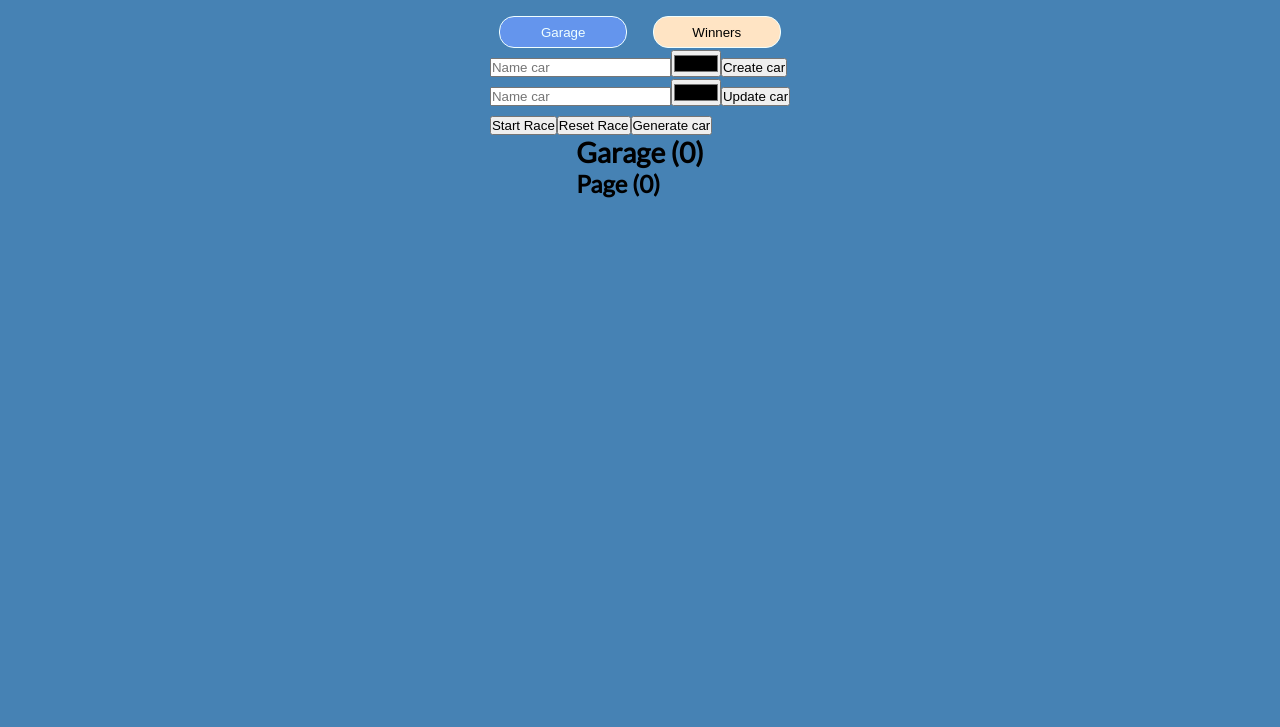
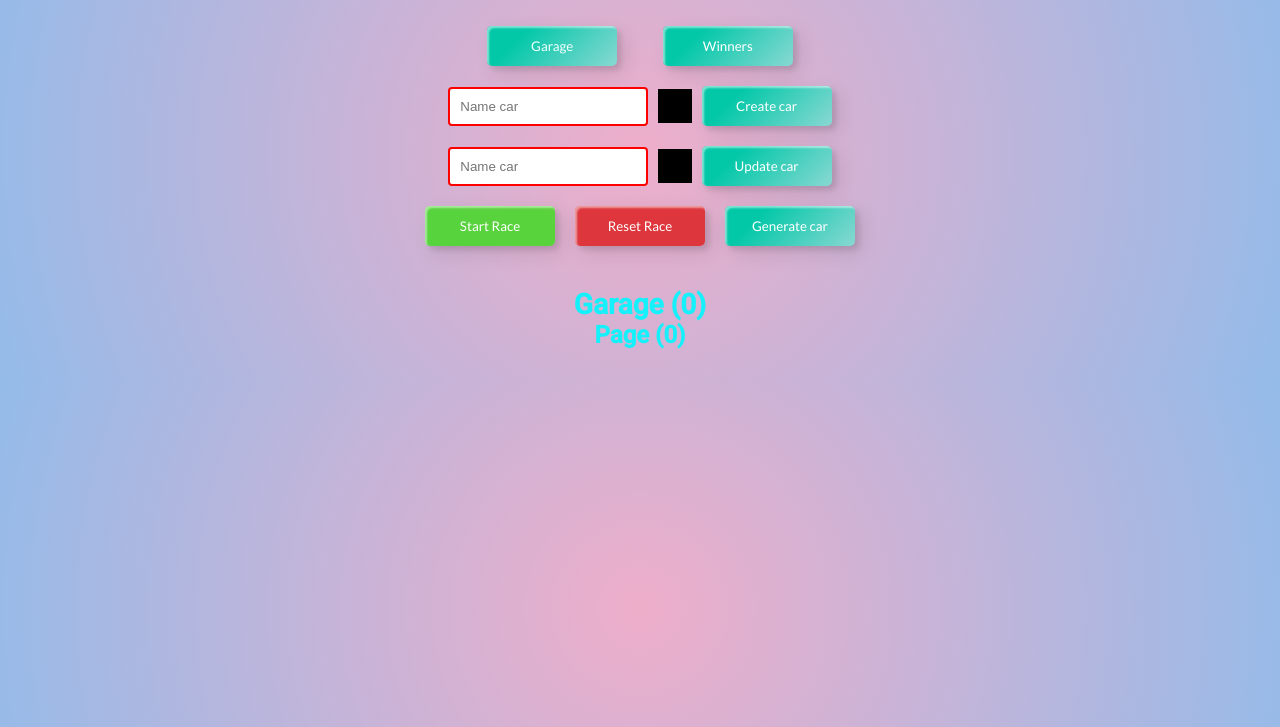
Before and after one commit to MatsveiDubaleka/async-race, a website built with webpack: page view/pages/index.html in a window 1280 px wide. Shown: the part 73-800 px from the top of the page. Built offline with nearby package versions, Linux system fonts and the light colour scheme; no server answers.

Commit message:
feat: add styles to Garage (Wed, 10 Aug 2022 17:59:04 +0300)

```diff
--- a/view/styles/garage.scss
+++ b/view/styles/garage.scss
@@ -14,17 +14,197 @@
   width: 100%;
 }
 
-.btn {
-  outline: none;
-  width: 10%;
-  height: 4vh;
-  background-color:bisque;
-  border: 1px solid azure;
-  border-radius: 15px;
-  cursor: pointer;
-}
-
 .active-btn {
   background-color:cornflowerblue;
   color: azure;
 }
+
+.garage-wrapper {
+  width: 100%;
+  margin: 2.5% 0;
+  padding: 0 5%;
+}
+
+.garage-cars {
+  width: 100%;
+  display: flex;
+  flex-direction: column;
+  justify-content: flex-start;
+  align-items: flex-start;
+}
+
+.garage-title, .page-title {
+  text-align: center;
+  color: rgba(0, 247, 255, 0.9);
+}
+
+.car {
+  margin-top: 5%;
+  width: 100%;
+  height: 25vh;
+  position: relative;
+  display: flex;
+  flex-direction: column;
+  gap: 5px;
+  align-items: flex-start;
+  justify-content: flex-start;
+  width: 100%;
+  border-bottom: 10px dashed #fff;
+  border-radius: 10px;
+}
+
+.svg-car {
+  position: absolute;
+  bottom: -9%;
+  left: 0;
+  width: 100px;
+  height: 100px;
+}
+
+button {
+  width: 130px;
+  height: 40px;
+  color: #fff;
+  border-radius: 5px;
+  padding: 10px 25px;
+  font-family: 'Lato', sans-serif;
+  font-weight: 500;
+  background: transparent;
+  cursor: pointer;
+  transition: all 0.3s ease;
+  position: relative;
+  display: inline-block;
+   box-shadow:inset 2px 2px 2px 0px rgba(255,255,255,.5),
+   7px 7px 20px 0px rgba(0,0,0,.1),
+   4px 4px 5px 0px rgba(0,0,0,.1);
+  outline: none;
+}
+
+
+/* 13 */
+button {
+  margin: 10px;
+  background-color: #89d8d3;
+background-image: linear-gradient(315deg, #89d8d3 0%, #03c8a8 74%);
+  border: none;
+  z-index: 1;
+}
+button:after {
+  position: absolute;
+  content: "";
+  width: 100%;
+  height: 0;
+  bottom: 0;
+  left: 0;
+  z-index: -1;
+  border-radius: 5px;
+   background-color: #4dccc6;
+background-image: linear-gradient(315deg, #4dccc6 0%, #96e4df 74%);
+  box-shadow:
+   -7px -7px 20px 0px #fff9,
+   -4px -4px 5px 0px #fff9,
+   7px 7px 20px 0px #0002,
+   4px 4px 5px 0px #0001;
+  transition: all 0.3s ease;
+}
+button:hover {
+  color: #fff;
+}
+button:hover:after {
+  top: 0;
+  height: 100%;
+}
+button:active {
+  top: 2px;
+}
+
+input[type=text] {
+  width: 200px;
+  margin: 10px;
+  padding: 10px;
+  border: 2px solid red;
+  border-radius: 4px;
+}
+
+.destination-start {
+  padding: 5px;
+  color: rgba(57, 221, 24, 1);
+  cursor: pointer;
+}
+
+.destination-end {
+  width: 100%;
+  padding: 5px;
+  color: rgb(221, 24, 24);
+  text-align: right;
+}
+
+.car-name {
+  width: 100%;
+  font-size: 2rem;
+  text-align: center;
+}
+
+.car-btns {
+  width: 100%;
+  display: flex;
+  flex-direction: row;
+  justify-content: space-between;
+}
+
+button.btn-race {
+  background-color: rgba(57, 221, 24, 0.8);
+  background-image: none;
+}
+
+button.btn-reset {
+  background-color: rgba(221, 24, 24, 0.8);
+  background-image: none;
+}
+
+input[type="color"] {
+  appearance: none;
+  -moz-appearance: none;
+  -webkit-appearance: none;
+  background: none;
+  border: 0;
+  cursor: pointer;
+  height: 2.5em;
+  padding: 0;
+  width: 2.5em;
+}
+
+::-webkit-color-swatch-wrapper {
+  padding: 0;
+}
+
+::-webkit-color-swatch{
+  border: 0;
+  border-radius: 0;
+}
+
+::-moz-color-swatch,
+::-moz-focus-inner{
+  border: 0;
+}
+
+::-moz-focus-inner{
+  padding: 0;
+}
+
+.cars-creation {
+  width: 40%;
+}
+
+.change-car, .generate-car, .race-wrapper {
+  width: 100%;
+  display: flex;
+  flex-direction: row;
+  align-items: center;
+  justify-content: center;
+}
+
+.active-page {
+  background-color: rgba(57, 221, 24, 0.8);
+  background-image: none;
+}
--- a/view/styles/style.scss
+++ b/view/styles/style.scss
@@ -10,10 +10,14 @@
 body {
   width: 100%;
   height: 100%;
-  font-family: 'Lato', sans-serif;
+  font-family: 'Roboto', sans-serif;
   font-size: 1.5rem;
   font-weight: 600;
-  background-color:steelblue;
+  background: rgb(238,174,202);
+  background: -moz-radial-gradient(circle, rgba(238,174,202,1) 0%, rgba(148,187,233,1) 100%);
+  background: -webkit-radial-gradient(circle, rgba(238,174,202,1) 0%, rgba(148,187,233,1) 100%);
+  background: radial-gradient(circle, rgba(238,174,202,1) 0%, rgba(148,187,233,1) 100%);
+  filter: progid:DXImageTransform.Microsoft.gradient(startColorstr="#eeaeca",endColorstr="#94bbe9",GradientType=1);
 }
 
 .root {
```
